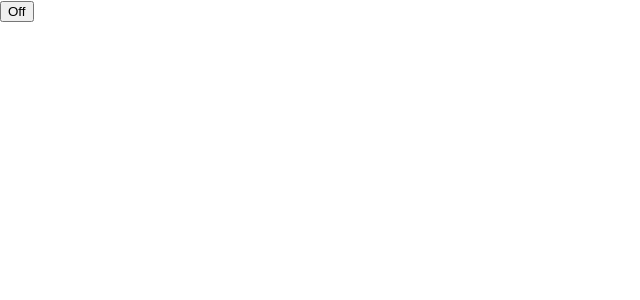
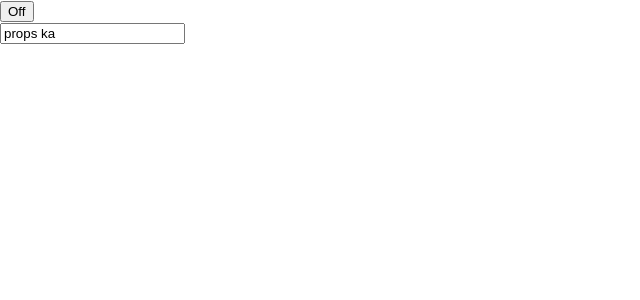
Before and after one commit to Builder296/train-react, a React (Create React App) app: page / in a window 1280 px wide. Shown: the top 300 px of the page, without its empty margins (0-640 px from the left). Built offline with nearby package versions, Linux system fonts and the light colour scheme.

Commit message:
input component

```diff
--- a/src/index.js
+++ b/src/index.js
@@ -28,9 +28,33 @@ class Toggle extends React.Component {
   }
 }
 
+class InputComp extends React.Component {
+
+  constructor(props) {
+    super(props)
+    this.state = {
+      name: props.name
+    }
+  }
+
+  onChange = (event) => {
+    const { name } = event.target.value;
+    this.setState({name});
+  }
+
+  render() {
+    const { name } = this.state;
+    return <>
+      <input value={name} onChange={this.onChange} />
+    </>
+  }
+}
+
 ReactDOM.render(
   <React.StrictMode>
     <Toggle/>
+    <br/>
+    <InputComp name={'props ka'}/>
   </React.StrictMode>,
   document.getElementById('root')
 );
```
